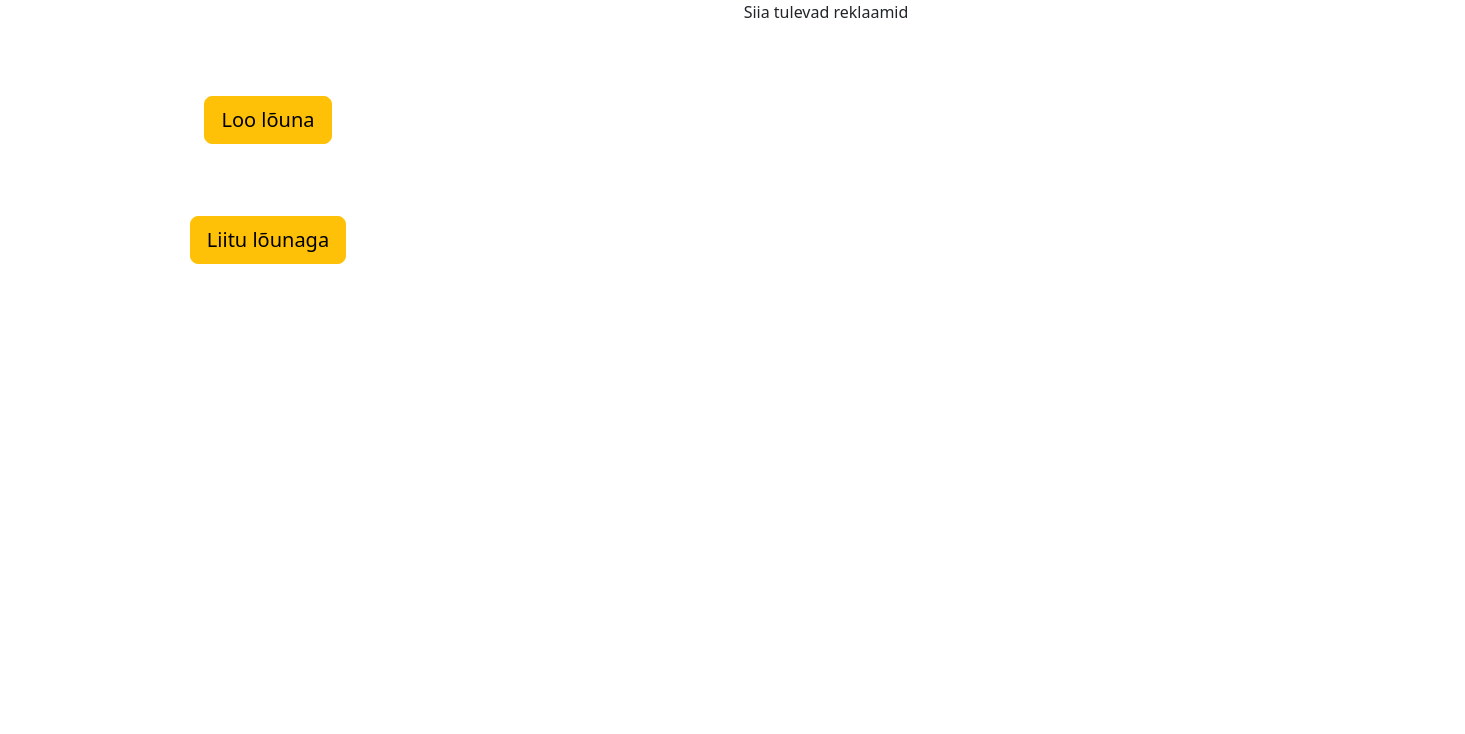
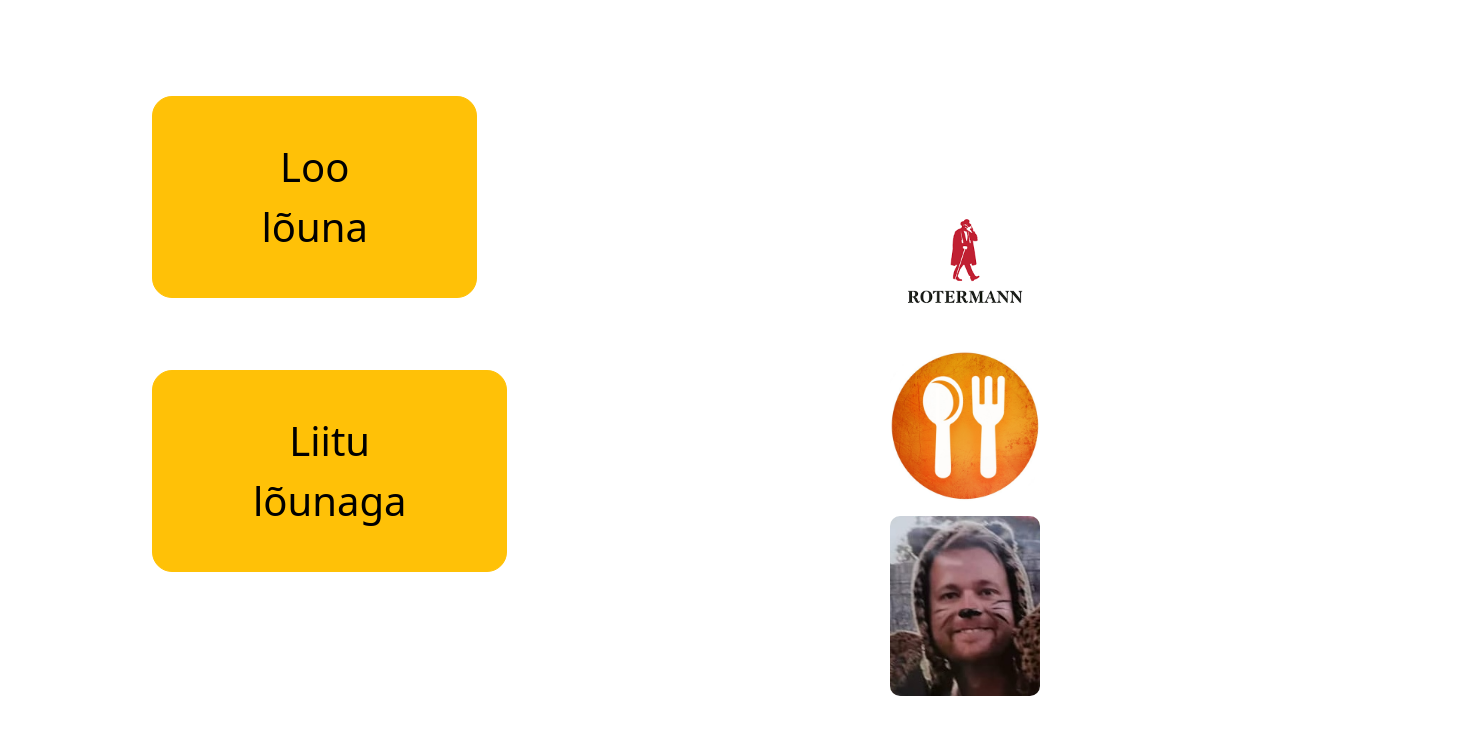
Before and after one commit to StellaTimmer/lototronfront, a Vue app: page /lototron in a window 1280 px wide. Shown: the top 734 px of the page, 1465 px wide, since content can reach past the window. Built offline with nearby package versions, Linux system fonts and the light colour scheme.

Commit message:
12.03 Lototron view - reklaamid + buttonid suuremaks

```diff
--- a/src/views/HomeView.vue
+++ b/src/views/HomeView.vue
@@ -5,12 +5,12 @@
       <div class="col-4 justify-content-center">
 
         <div class="row">
-          <p>
-            Tere tulemast lõunalototroni!
+          <h3>
+            Tere tulemast lõunalototroni!<br>
             Ei tea kellega lõunale minna?
             Pole probleemi
             Aitame
-          </p>
+          </h3>
         </div>
 
         <div class="row">
--- a/src/views/LototronView.vue
+++ b/src/views/LototronView.vue
@@ -1,22 +1,22 @@
 <template>
 
 
-  <div class="container text-center">
+  <div class="container text-center enlarged">
 
 
-    <div class="d-flex justify-content-center">
+    <div class="d-flex justify-content-evenly ">
 
       <div class="col col-4">
         <br>
         <br>
         <br>
         <br>
-        <button @click="navigateToCreateLunchView" type="button" class="btn btn-warning btn-lg">Loo lõuna</button>
+        <button @click="navigateToCreateLunchView" type="button" class="btn btn-warning big-button">Loo lõuna</button>
         <br>
         <br>
         <br>
         <br>
-        <button @click="navigateToJoinLunchView" type="button" class="btn btn-warning btn-lg">Liitu lõunaga</button>
+        <button @click="navigateToJoinLunchView" type="button" class="btn btn-warning big-button">Liitu lõunaga</button>
 
 
         <!--      -->
@@ -31,8 +31,26 @@
         <!--        <button type="Liitu lõunaga" class="form-control"> </button>-->
       </div>
 
-      <div class="col">
-        Siia tulevad reklaamid
+
+
+      <div class="row my-4">
+
+        <div class="col-md-1"></div>
+
+
+        <div class="col-md-3 enlarged">
+          <a href="https://rotermann.ee/tana-lounaks/" target="_blank" class="ad-link">
+            <img src="/rotermann.png" height="225" width="225" alt="Reklaam 1" class="ad-banner"/>
+          </a>
+          <a href="https://xn--pevapakkumised-5hb.ee/tallinn/" target="_blank" class="ad-link">
+            <img src="/paevapakkumised.jpg" alt="Reklaam 2" class="ad-banner"/>
+          </a>
+          <a href="https://www.lhv.ee/et/terviselaen/" target="_blank" class="ad-link">
+            <img src="/RTBbanner.jpg" alt="Reklaam 3" class="ad-banner"/>
+          </a>
+        </div>
+
+
       </div>
 
     </div>
@@ -70,3 +88,38 @@ export default {
 
 
 </script>
+
+
+<style scoped>
+
+.big-button {
+  font-size: 40px; /* Increase text size */
+  padding: 40px 100px; /* Adjust padding */
+  border-radius: 20px; /* Optional: smoother edges */
+}
+
+.enlarged {
+  width: 1000px; /* Adjust as needed */
+  height: 200px;
+}
+
+.ad-banner {
+  width: 100%;
+  max-width: 150px;
+  height: auto;
+  border-radius: 10px;
+  transition: transform 0.3s ease;
+}
+
+.ad-banner:hover {
+  transform: scale(1.05);
+}
+
+.ad-link {
+  display: block;
+  margin-bottom: 15px;
+}
+
+
+
+</style>
```
